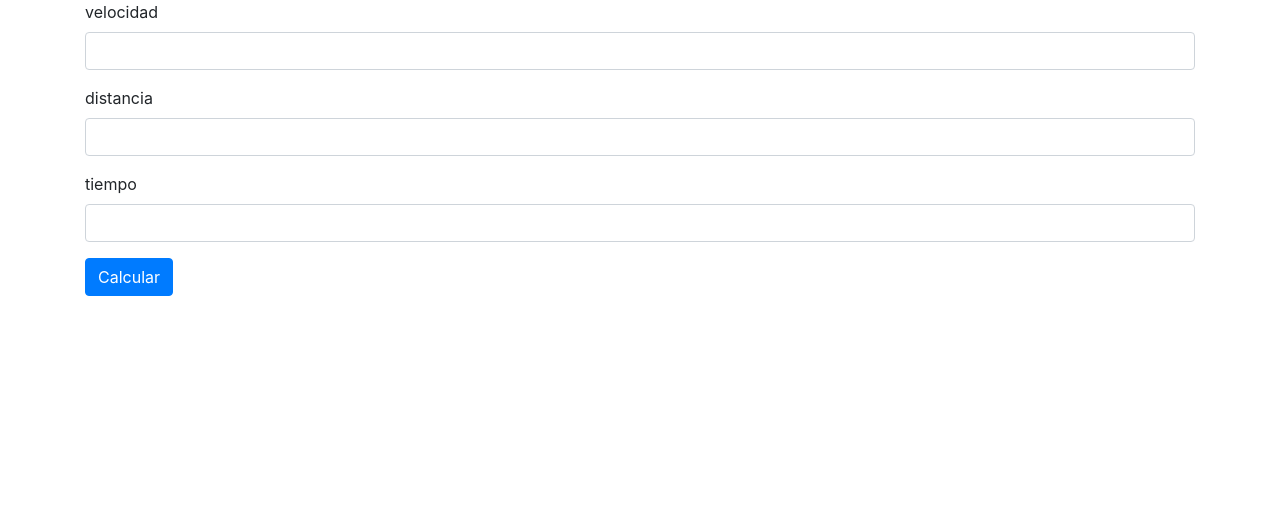
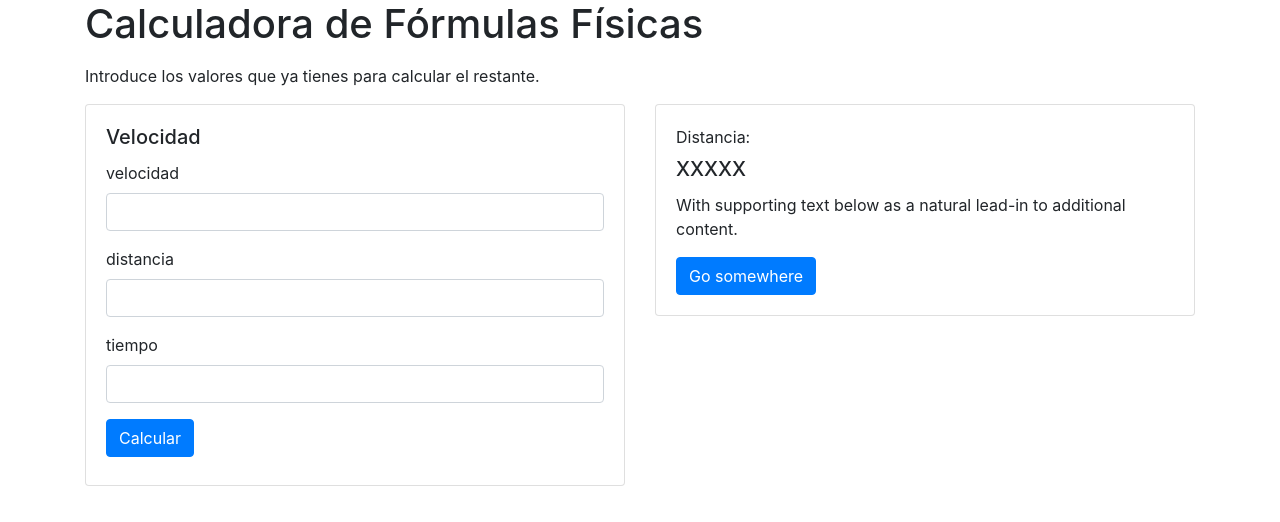
Before and after one commit to carolina-110/Equipo-A, a plain HTML site: page index.html in a window 1280 px wide. Drawn offline with nearby package versions, Linux system fonts and the light colour scheme.

Commit message:
Primera integracion HTML

```diff
--- a/index.html
+++ b/index.html
@@ -12,7 +12,18 @@
 </head>
 
 <body>
+
     <section class="container">
+        <h1 class="title">Calculadora de Fórmulas Físicas</h1>
+        <p class="reglas"> </p>Introduce los valores que ya tienes para calcular el restante. </p>
+        <!-- Sección Velocidad -->
+        <div class="row">
+            <!-- Operaciones Velocidad -->
+            <div class="col-sm-6">
+                <div class="card">
+                    <div class="card-body">
+                        <h5 class="card-title">Velocidad</h5>
+
                         <div class="form-group">
                             <label for="formGroupExampleInput">velocidad</label>
                             <input type="text" class="form-control " id="velocidad" oninput="deshabilitar()">
@@ -26,13 +37,24 @@
                             <input type="text" class="form-control  " id="tiempo" oninput="deshabilitar()">
                         </div>
 
-        <button type="button" class="btn btn-primary" id="boton" onclick="imprimirRespuesta()" >Calcular</button>
-<h3 id="respuesta" ></h3>
-
-    </section>
-
-
-
+                        <button type="button" class="btn btn-primary" id="boton"
+                            onclick="imprimirRespuesta()">Calcular</button>
+                        <h3 id="respuesta"></h3>
+                    </div>
+                </div>
+            </div>
+            <!-- Resultado Velocidad -->
+            <div class="col-sm-6">
+                <div class="card">
+                    <div class="card-body">
+                        <label for="formGroupExampleInput">Distancia:</label>
+                        <h5 class="card-title">XXXXX</h5>
+                        <p class="card-text">With supporting text below as a natural lead-in to additional content.</p>
+                        <a href="#" class="btn btn-primary">Go somewhere</a>
+                    </div>
+                </div>
+            </div>
+        </div>
 
         <script src="script.js"></script>
 </body>
```
Lines whose indentation alone changed are shown as unchanged.
